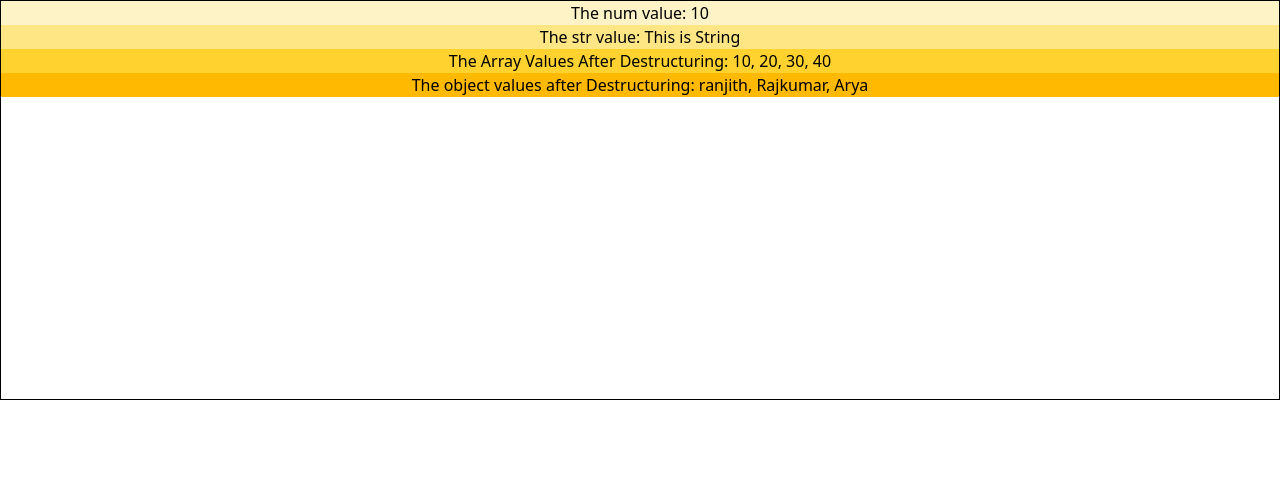
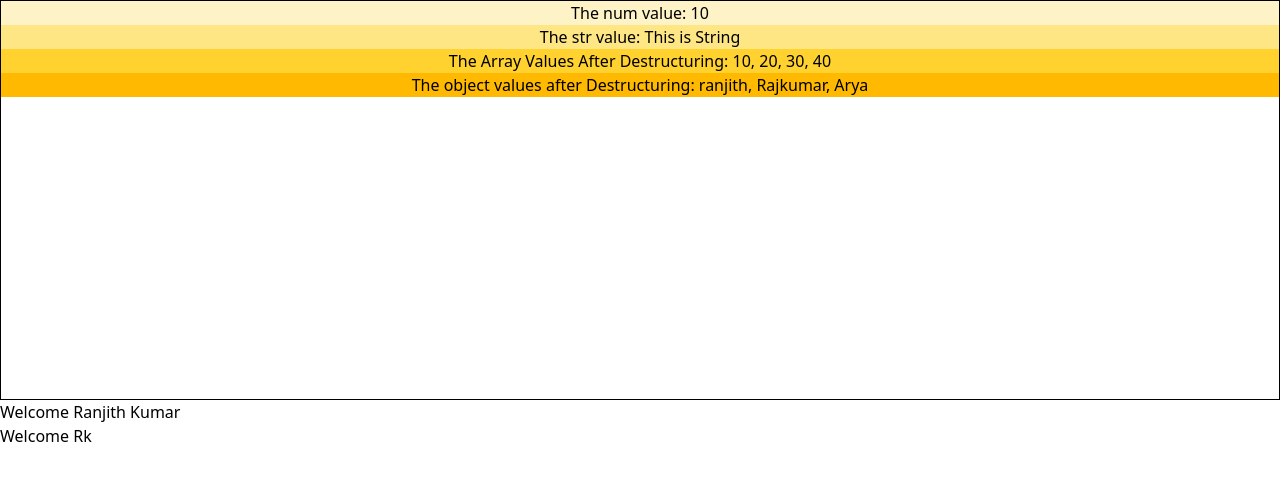
Before and after one commit to ranjithkadam/reactclan, a React (Vite) app: page / in a window 1280 px wide. Shown: the top 480 px of the page. Built offline with nearby package versions, Linux system fonts and the light colour scheme.

Commit message:
Props examples Practiced

```diff
--- a/src/main.jsx
+++ b/src/main.jsx
@@ -6,11 +6,15 @@ import App from './App.jsx'
  import {HeaderAdvance, HeaderComponent} from './components/header/Header.jsx';
 import { Footer } from './components/footer/Footer.jsx';
 import ReactProps from './props/example1.jsx';
+import {Example2} from './props/example2.jsx';
 
 
+const userName="Ranjith Kumar";
 createRoot(document.getElementById('root')).render(
   <StrictMode>
     <App/>
+     <Example2 name={userName}/>
+     <Example2 name="Rk"/>
 
     {/* <HeaderComponent />
      <HeaderAdvance/>
--- /dev/null
+++ b/src/props/example2.jsx
@@ -0,0 +1,11 @@
+import React from "react";
+
+const Example2 = function({name}){
+    return(
+        <div>
+            <h2>Welcome {name}</h2>
+        </div>
+    )
+}
+
+export {Example2}
```
